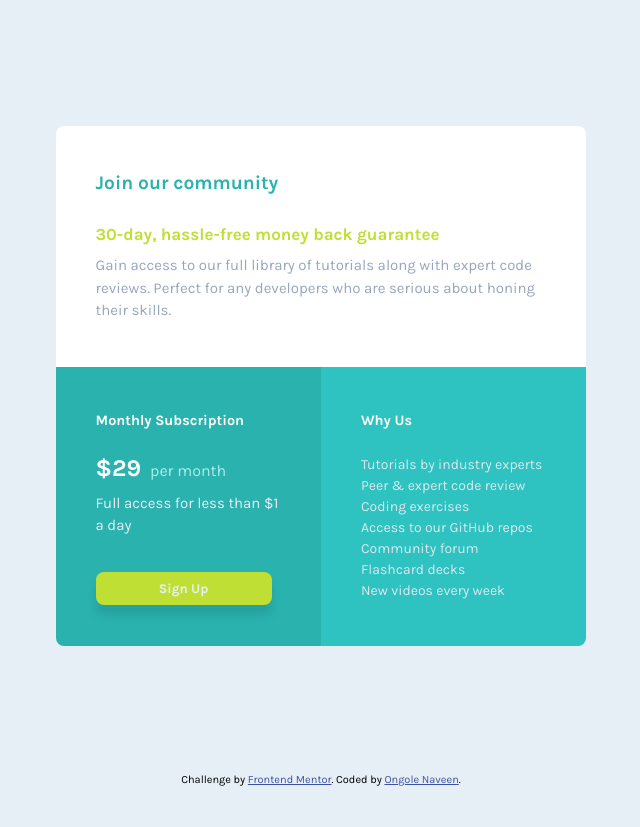
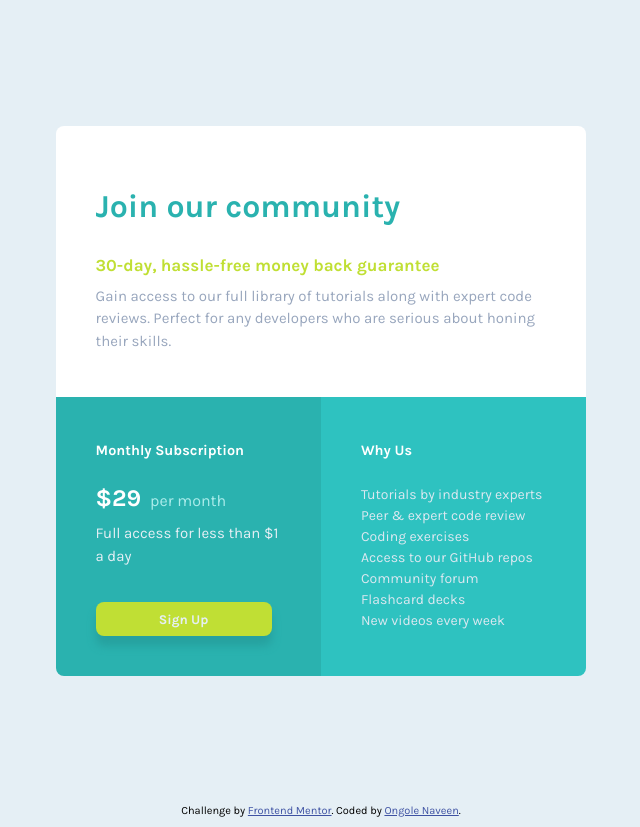
Before and after one commit to Naveen39O/SinglePriceGridComponent, a plain HTML site: page index.html in a window 1280 px wide. Shown: the whole page, without its empty margins (319-959 px from the left). Before the commit the page ends 800 px from the top, so only its background shows below. Drawn offline with Linux system fonts and the light colour scheme.

Commit message:
accessibility issues fix

```diff
--- a/index.html
+++ b/index.html
@@ -1,5 +1,6 @@
 <!DOCTYPE html>
 <html lang="en">
+
 <head>
   <meta charset="UTF-8">
   <meta name="viewport" content="width=device-width, initial-scale=1.0"> <!-- displays site properly based on user's device -->
@@ -10,20 +11,30 @@
 
   <!-- Feel free to remove these styles or customise in your own stylesheet 👍 -->
   <style>
-    .attribution { font-size: 11px; text-align: center; color: black }
-    .attribution a { color: hsl(228, 45%, 44%); }
+    .attribution {
+      font-size: 11px;
+      text-align: center;
+      color: black
+    }
+
+    .attribution a {
+      color: hsl(228, 45%, 44%);
+    }
   </style>
   <link rel="preconnect" href="https://fonts.googleapis.com">
   <link rel="preconnect" href="https://fonts.gstatic.com" crossorigin>
   <link href="https://fonts.googleapis.com/css2?family=Karla:wght@400;700&display=swap" rel="stylesheet">
   <link rel="stylesheet" href="styles/styles.css">
 </head>
+
 <body>
+  <main>
+
     <div class="grid-container">
       <div class="info-div">
-      <h5>Join our community</h5>
+        <h1>Join our community</h1>
 
-      <h6 class = "info-h6">30-day, hassle-free money back guarantee</h6>
+        <h6 class="info-h6">30-day, hassle-free money back guarantee</h6>
 
         <p class="info-p">Gain access to our full library of tutorials along with expert code reviews.
           Perfect for any developers who are serious about honing their skills.</p>
@@ -31,7 +42,10 @@
       <div class="subscription-div ">
         <h6>Monthly Subscription</h6>
 
-      <span class="cost">&dollar;29</span><span class="cost-month"> per month</span>
+        <div class="cost-div">
+          <span class="cost">&dollar;29</span>
+          <span class="cost-month"> per month</span>
+        </div>
 
         <p class="cost-p-day">Full access for less than &dollar;1 a day</p>
 
@@ -50,6 +64,7 @@
       </div>
 
     </div>
+  </main>
 
   <footer>
     <p class="attribution">
@@ -58,4 +73,5 @@
     </p>
   </footer>
 </body>
+
 </html>
```
Lines whose indentation alone changed are shown as unchanged.
